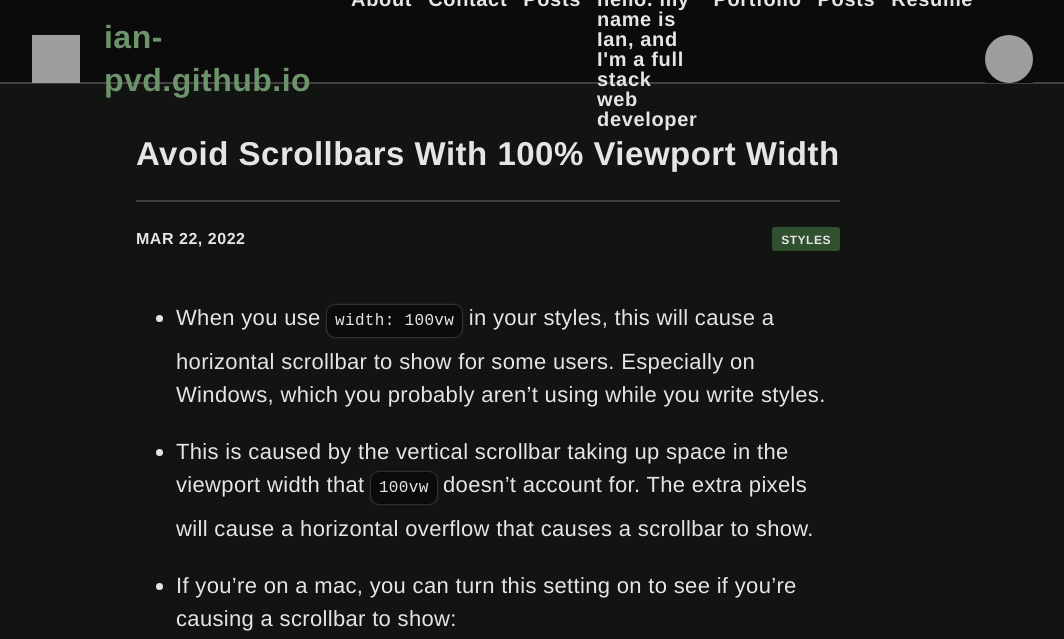
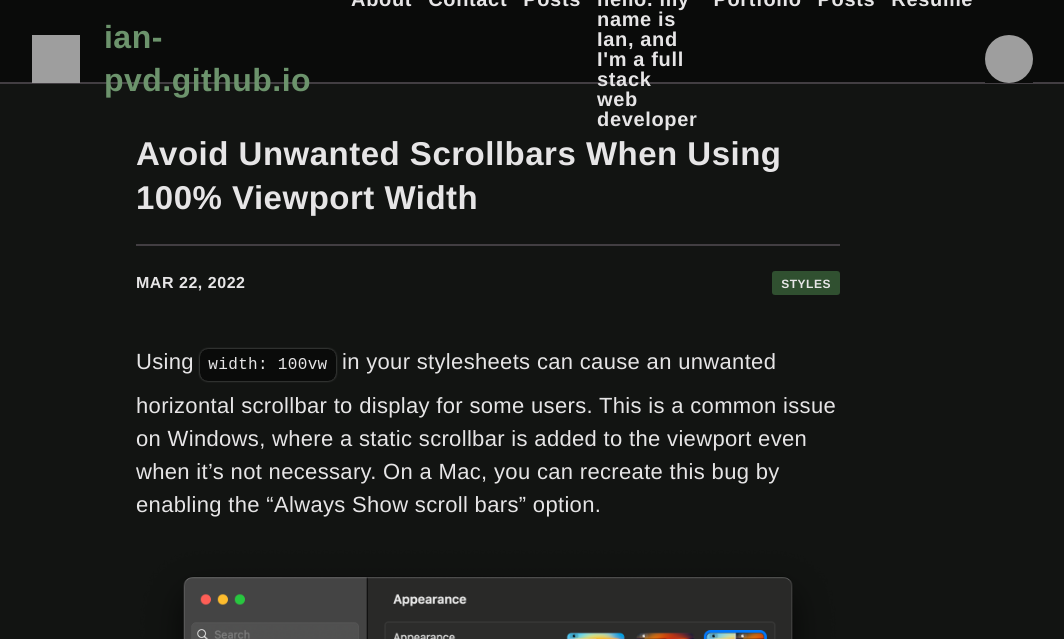
Before and after one commit to ian-pvd/ian-pvd.github.io, a Jekyll site: the page built from _posts/2022-03-22-100vw-scrollbars-js.md, in a window 1280 px wide and 1400 px high. Shown: the top 639 px of the window, without its empty margins (152-1216 px from the left). Built offline with Jekyll 4.4.1, drawn with Linux system fonts in a browser that asks for light colours; some of the changed text lies outside the part shown; grey boxes are pictures that could not be loaded.

Commit message:
Edit 100vw scrollbar

````diff
--- a/_posts/2022-03-22-100vw-scrollbars-js.md
+++ b/_posts/2022-03-22-100vw-scrollbars-js.md
@@ -1,20 +1,18 @@
 ---
-title: "Avoid Scrollbars With 100% Viewport Width"
+title: "Avoid Unwanted Scrollbars When Using 100% Viewport Width"
 layout: post
 topic: Styles
 ---
 
-- When you use `width: 100vw` in your styles, this will cause a horizontal scrollbar to show for some users. Especially on Windows, which you probably aren't using while you write styles.
+Using `width: 100vw` in your stylesheets can cause an unwanted horizontal scrollbar to display for some users. This is a common issue on Windows, where a static scrollbar is added to the viewport even when it's not necessary. On a Mac, you can recreate this bug by enabling the "Always Show scroll bars" option.
 
-- This is caused by the vertical scrollbar taking up space in the viewport width that `100vw` doesn't account for. The extra pixels will cause a horizontal overflow that causes a scrollbar to show.
+![scrollbar settings](/assets/images/posts/macos-scrollbar-appearance.png){:class="screenshot"}
 
-- If you're on a mac, you can turn this setting on to see if you're causing a scrollbar to show:
+The 100vw width value in CSS doesn't account for the width of the scrollbar in the viewport. Content that would be behind the scrollbar causes a horizontal overflow instead.
 
-![scrollbar settings](/assets/images/scrollbar-settings.png){:class="screenshot"}
+Some developers will instinctively reach for `overflow: hidden` and apply it to the `<body>` to fix the overflow, but that's not a good practice. This creates a new stacking context which can cause problems with sticky or fixed positioning. More importantly, it doesn't address the layout issues that are causing the bug.
 
-- Sometimes developers will fix this by using `overflow: hidden` on the body tag, but you don't want to do this. It can break things like sticky and fixed positioning. It's also a code smell to simply hide things that are breaking the layout instead of addressing the cause. (Overflow hidden is still fine to use in other, smaller & more isolated component styles.)
-
-- The best way to fix this is to create `--viewport-width` custom property to reference in your CSS. Set this value to `100vw` to start, and then subtract the scrollbar width from it.
+A better solution is to is to create a `--viewport-width` custom property to reference in your stylesheets. Assume its default value is 100vw and then subtract any scrollbar width.
 
 ```css
 :root {
@@ -22,7 +20,7 @@
 }
 ```
 
-- Use JS to check for a scrollbar and then set the `--scrollbar-width` variable to account for it.
+We can use Javascript to check for a vertical scrollbar by comparing the [window.innerWidth](https://developer.mozilla.org/en-US/docs/Web/API/Window/innerWidth){:target="_blank"} & [document.body.clientWidth](https://www.w3.org/TR/2016/WD-cssom-view-1-20160317/#dom-element-clientwidth) properties and changing the `--scrollbar-width` value.
 
 ```js
 const getScrollbarWidth = () => {
@@ -39,6 +37,8 @@
 }
 ```
 
-- Now, in your CSS, whenever you reference `--viewport-width`, it will use a value that fills the viewport while accounting for the vertical scrollbar, which
+Setting this CSS property on the `<html>` element makes it available to the viewport width calculation in our stylesheet, overriding the `0px` default value.
 
-- Remember that you'll want to use this JS check the scrollbar width when a page first loads, and (using a debouncer) whenever the viewport changes.
+Remember that you'll want to use this function to check for the scrollbar when the page first loads, and again whenever the viewport size changes. (☝️ A great use case for a debouncer.)
+
+Don't hesitate to use overflow hidden elsewhere in your styles. It has may use cases in CSS that's scoped to smaller components. But the safest way to fix an unexpected overflow issue is always to debug it.
````
Also changed, not shown: assets/images/posts/macos-scrollbar-appearance.png (added).
